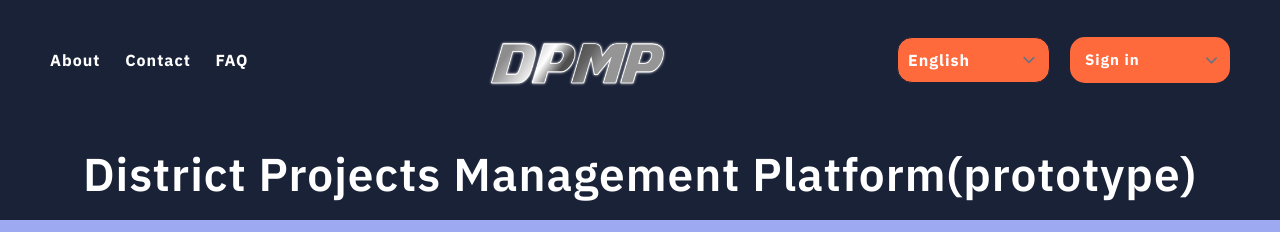
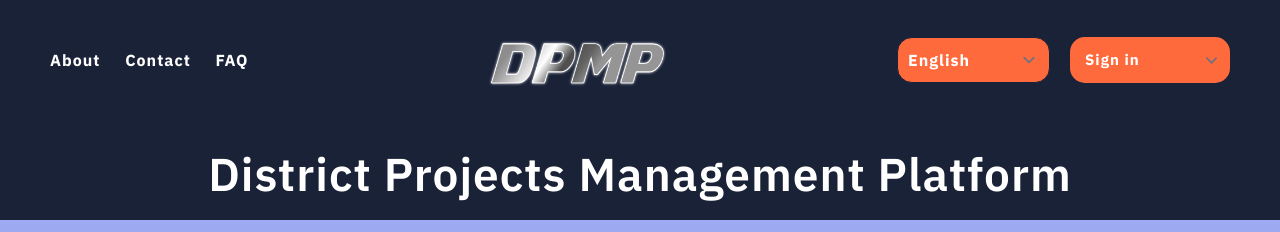
Before and after one commit to Ratneshtripathi07/DPMP-SIH24-Project, a website: page index.html in a window 1280 px wide. Shown: the top 232 px of the page. Drawn offline with nearby package versions, Linux system fonts and the light colour scheme; a script that the page names is missing.

Commit message:
Update index.html

```diff
--- a/index.html
+++ b/index.html
@@ -81,7 +81,7 @@
         </div>
       </div>
       <div class="container2">
-        <div class="title">District Projects Management Platform(prototype)</div>
+        <div class="title">District Projects Management Platform</div>
       </div>
       <div class="container3">
         <nav>
```
